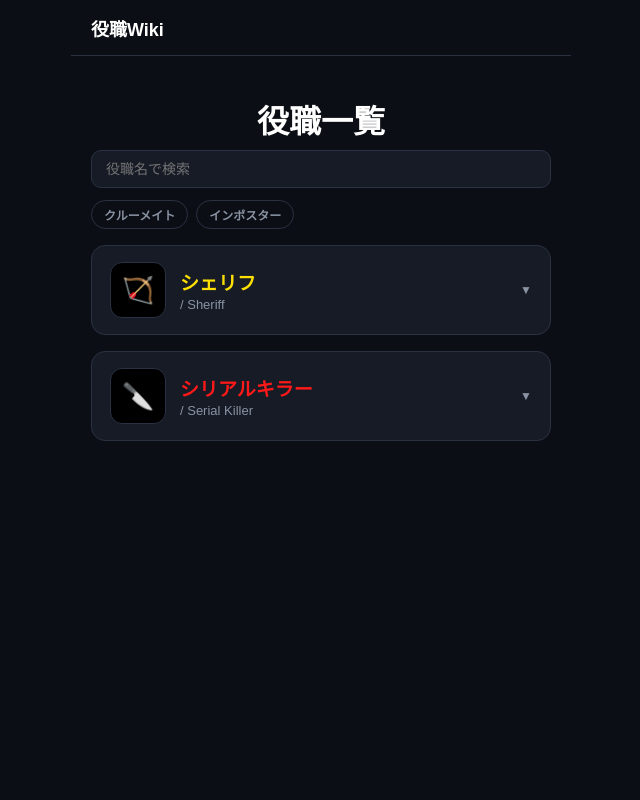
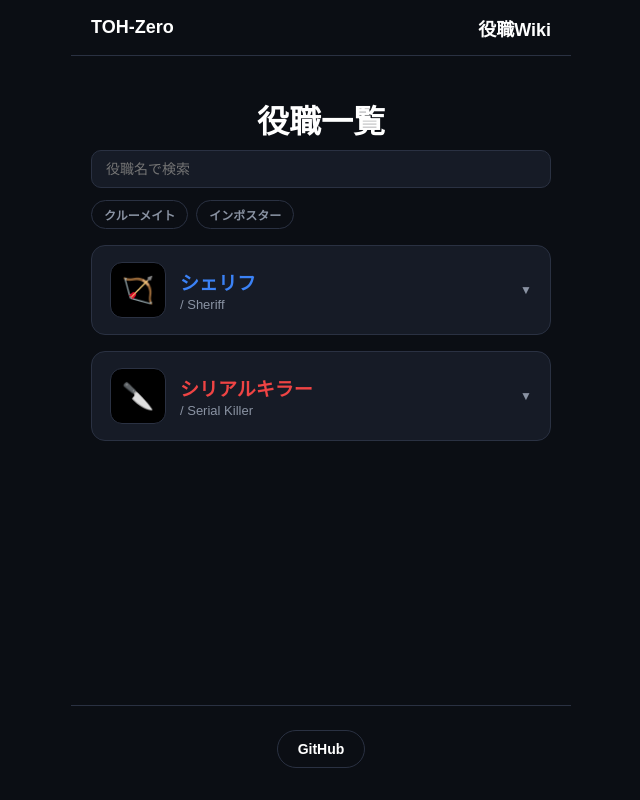
Before and after one commit to Cafuelatte/Wikinging, a plain HTML site: page index.html in a window 1280 px wide. Shown: the whole page, without its empty margins (319-959 px from the left). Drawn offline with Linux system fonts and the light colour scheme.

Commit message:
Modify title, add GitHub link, and update styles
Updated title and added GitHub link in footer. Enhanced layout styles for header and main content.

```diff
--- a/index.html
+++ b/index.html
@@ -3,7 +3,7 @@
 <head>
 <meta charset="UTF-8">
 <meta name="viewport" content="width=device-width, initial-scale=1.0">
-<title>TownOfHost-Zero 役職Wiki</title>
+<title>アモアス役職Wiki</title>
 <style>
 :root {
   --bg: #0b0e14;
@@ -18,9 +18,9 @@
 * { box-sizing: border-box; }
 html { scroll-behavior: smooth; scroll-padding-top: calc(var(--header-h) + 12px); }
 body { margin: 0; font-family: "Hiragino Sans", "Noto Sans JP", sans-serif; background: var(--bg); color: var(--text); }
-.container { max-width: 500px; margin: 0 auto; }
+.container { max-width: 500px; margin: 0 auto; min-height: 100vh; display: flex; flex-direction: column; }
 
-/* 画面上部に固定されるヘッダー（画像＋「役職Wiki」） */
+/* 画面上部に固定されるヘッダー（左：ロゴ、右：役職Wiki） */
 .site-header {
   position: sticky;
   top: 0;
@@ -30,13 +30,13 @@ body { margin: 0; font-family: "Hiragino Sans", "Noto Sans JP", sans-serif; back
   border-bottom: 1px solid var(--border);
   display: flex;
   align-items: center;
-  gap: 10px;
+  justify-content: space-between;
   padding: 0 20px;
 }
 .site-header img { height: 32px; width: auto; display: block; }
 .site-header .wiki-label { font-size: 18px; font-weight: bold; }
 
-/* ページ最上部の中央寄せ大見出し（スクロールで流れる） */
+/* ページ最上部の中央寄せ大見出し */
 .page-title {
   margin: 0;
   padding: 40px 20px 8px;
@@ -73,7 +73,7 @@ body { margin: 0; font-family: "Hiragino Sans", "Noto Sans JP", sans-serif; back
 .tag-btn.active { color: var(--text); border-color: #3b82f6; background: #1e3a8a; }
 .empty-msg { text-align: center; color: var(--muted); font-size: 14px; padding: 30px 0; display: none; }
 
-main { padding: 0 20px 20px; }
+main { padding: 0 20px 20px; flex: 1; }
 .role { background: var(--card); border: 1px solid var(--border); border-radius: 14px; margin-bottom: 16px; overflow: hidden; scroll-margin-top: calc(var(--header-h) + 12px); }
 .role summary { display: flex; align-items: center; gap: 14px; padding: 16px 18px; cursor: pointer; list-style: none; }
 .role summary::-webkit-details-marker { display: none; }
@@ -100,12 +100,26 @@ main { padding: 0 20px 20px; }
 .setting-item { font-size: 14px; font-weight: bold; padding: 10px 0; border-bottom: 1px solid var(--border); display: flex; justify-content: space-between; gap: 12px; }
 .setting-item:last-child { border-bottom: none; }
 .setting-item span.value { color: var(--c); font-weight: bold; }
+
+/* ページ最下部のGitHubリンク */
+.site-footer { padding: 24px 20px 32px; text-align: center; border-top: 1px solid var(--border); }
+.github-link {
+  display: inline-block;
+  padding: 10px 20px;
+  border-radius: 999px;
+  border: 1px solid var(--border);
+  color: var(--text);
+  text-decoration: none;
+  font-size: 14px;
+  font-weight: bold;
+}
+.github-link:hover { background: var(--card); }
 </style>
 </head>
 <body>
 <div class="container">
   <header class="site-header">
-    <img src="img/toh-zero.png" alt="TOH-Zero" onerror="this.remove()">
+    <img src="img/toh-zero.png" alt="TOH-Zero" onerror="this.replaceWith(Object.assign(document.createElement('span'), {className: 'wiki-label', textContent: 'TOH-Zero'}))">
     <span class="wiki-label">役職Wiki</span>
   </header>
   <h1 class="page-title">役職一覧</h1>
@@ -117,6 +131,10 @@ main { padding: 0 20px 20px; }
 
   <main id="roles"></main>
   <p class="empty-msg" id="emptyMsg">該当する役職がありません</p>
+
+  <footer class="site-footer">
+    <a class="github-link" href="https://github.com/cafuelatte/Wikinging" target="_blank" rel="noopener">GitHub</a>
+  </footer>
 </div>
 
 <script>
@@ -125,21 +143,21 @@ const ROLES = [
     id: "sheriff",
     name: "シェリフ",
     en: "Sheriff",
-    color: "#fcdf03",
+    color: "#3b82f6",
     iconEmoji: "🏹",
     badges: ["クルーメイト"],
     description: "ペットを撫でることでタスクモードとシェリフモードを切り替えることができます。\nインポスター陣営をキルすることができます。\nニュートラルをキル可能にする設定有。\nクルーメイトをキルすると自殺します。\nタスクモード中はシェリフのキル能力は使用できず、シェリフモードではタスクが行えません。",
     abilities: [],
     settings: [
-      ["キルクールタイム", "0/180/0.5"],
-      ["誤キル時のペナルティ", "On/Off"]
+      ["キルクールタイム", "30秒"],
+      ["誤キル時のペナルティ", "あり"]
     ]
   },
   {
     id: "serial-killer",
     name: "シリアルキラー",
     en: "Serial Killer",
-    color: "#ff1919",
+    color: "#ef4444",
     iconEmoji: "🔪",
     badges: ["インポスター"],
     description: "キルクールが他のインポスターに比べて短い反面、変身のクールタイムが明ける前にキルしないと自爆する。",
@@ -257,7 +275,7 @@ function buildRole(role) {
   if (role.settings && role.settings.length) {
     const t = document.createElement("h3");
     t.className = "section-title";
-    t.textContent = "設定";
+    t.textContent = "⚙️ 設定";
     body.appendChild(t);
     const list = document.createElement("div");
     list.className = "setting-list";
```
